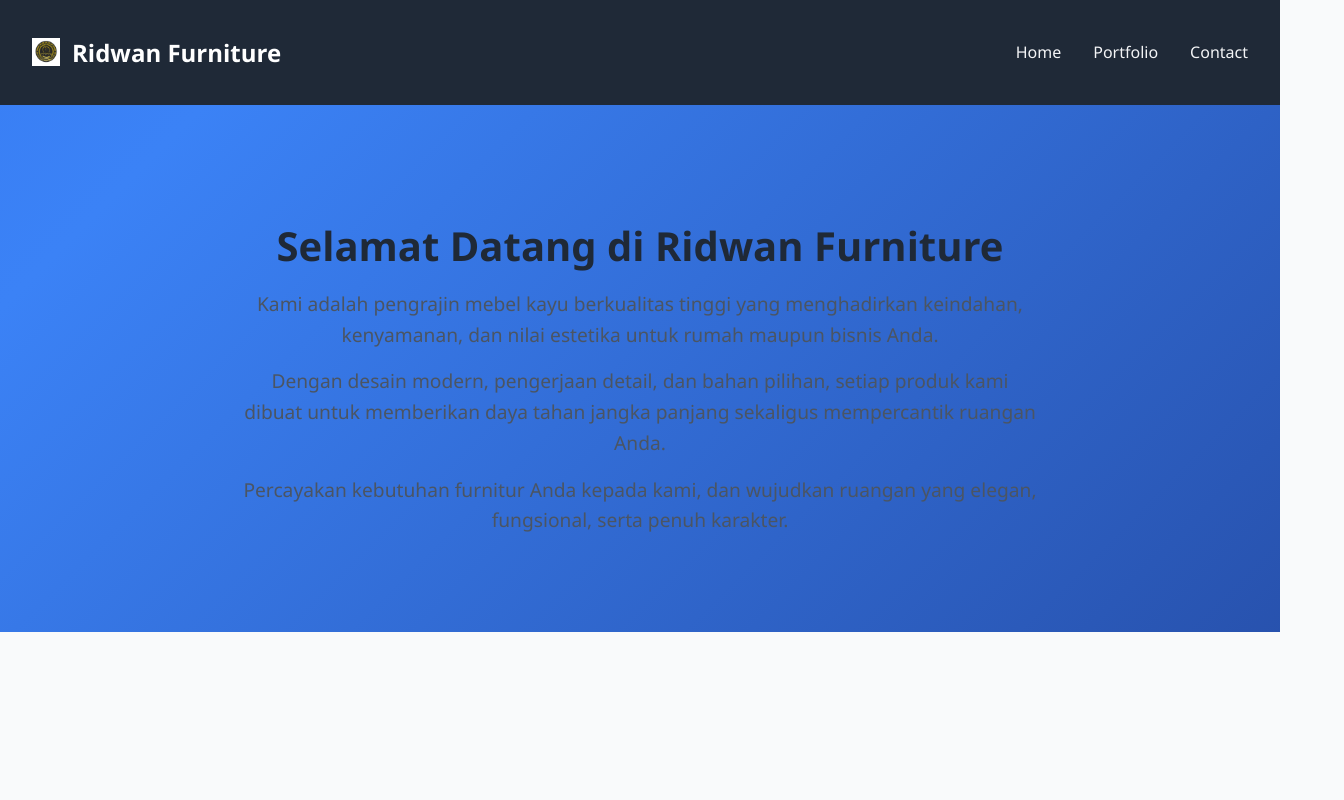
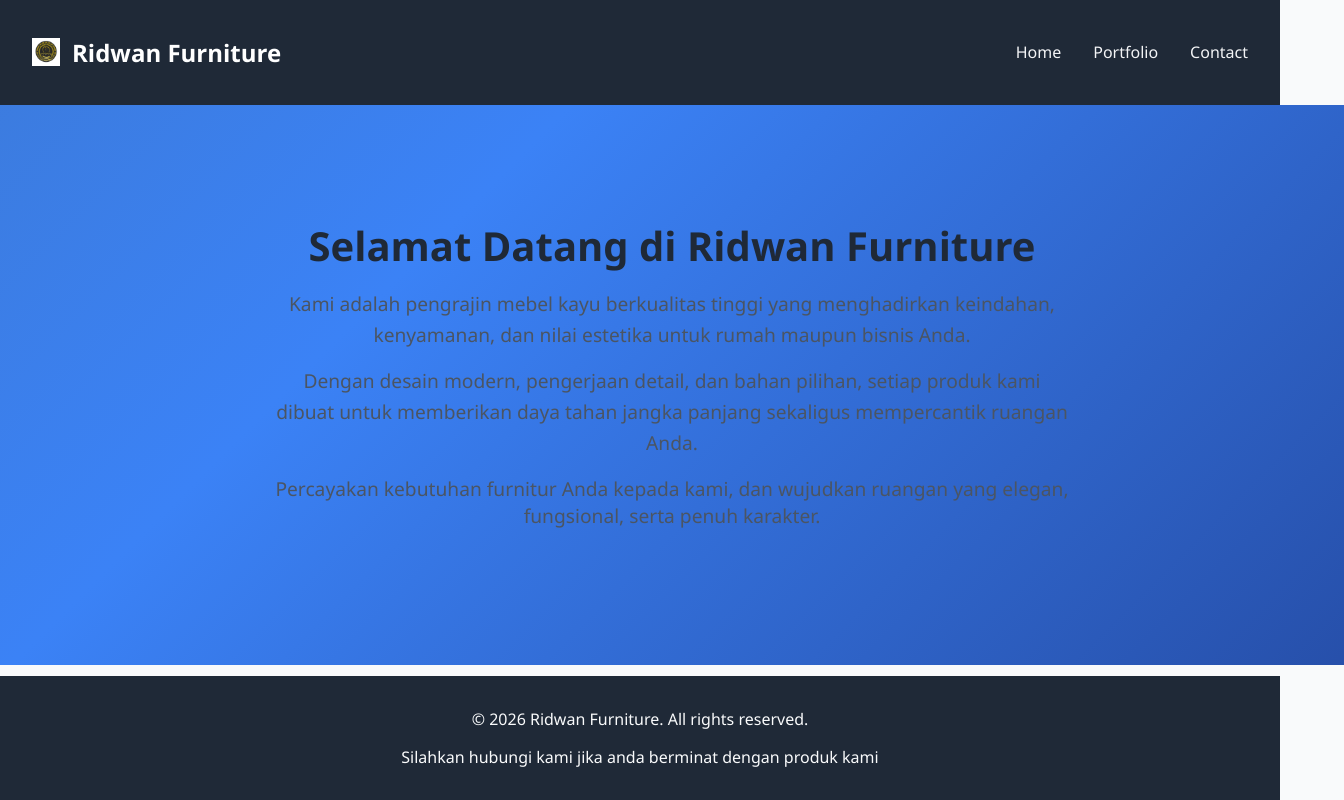
Before and after one commit to ilhamsurya0602-ctrl/ASUS, a React (Vite) app: page / in a window 1280 px wide. Shown: the whole page, 1344 px wide, since content can reach past the window. Built offline with nearby package versions, Linux system fonts and the light colour scheme.

Commit message:
update section

```diff
--- a/src/App.jsx
+++ b/src/App.jsx
@@ -3,7 +3,7 @@ import Navbar from "./components/Navbar";
 import Home from "./pages/Home";
 import Portfolio from "./pages/Portfolio";
 import Contact from "./pages/Contact";
-
+import Footer from "./components/Footer";
 function App() {
   return (
     <BrowserRouter>
@@ -13,6 +13,7 @@ function App() {
         <Route path="/portfolio" element={<Portfolio />} />
         <Route path="/contact" element={<Contact />} />
       </Routes>
+      <Footer/>
     </BrowserRouter>
   );
 }
--- a/src/pages/Footer.jsx
+++ b/src/components/Footer.jsx
@@ -2,7 +2,7 @@ export default function Footer() {
   return (
     <footer className="bg-gray-800 text-white py-4 text-center">
       <p>© 2026 Ridwan Furniture. All rights reserved.</p>
-      <p>WhatsApp: +62 812-xxxx-xxxx | Email: ridwanfurniture@gmail.com</p>
+      <p>Silahkan hubungi kami jika anda berminat dengan produk kami</p>
     </footer>
   );
 }
--- a/src/home.css
+++ b/src/home.css
@@ -1,11 +1,15 @@
 .hero {
   text-align: center;
   padding: 5rem 2rem;
-  background: linear-gradient(-45deg, #1e3a8a, #3b82f6, #2563eb, #1d4ed8);
-  background-size: 400% 400%;
+  background: linear-gradient(-45deg, #1e3a8a, #3b82f6, #3e6daa, #0f9e9e);
+  background-size: 300% 300%;
   animation: gradientBG 12s ease infinite;
-  color: #f9fafb; /* teks putih abu agar kontras */
+  color: #0a61b8;
+  width: 100%;
+  min-height: 50vh;   /* tinggi penuh layar */
+  margin: 0;
 }
+
 
 @keyframes gradientBG {
   0% { background-position: 0% 50%; }
@@ -22,14 +26,14 @@
   font-size: 3rem;
   font-weight: bold;
   margin-bottom: 1rem;
-  color: #ffffff; /* putih agar jelas */
+  color: #08fd45; /* putih agar jelas */
 }
 
 .hero-subtitle {
   font-size: 1.2rem;
   line-height: 1.6;
   margin-bottom: 1rem;
-  color: #e5e7eb; /* abu terang agar kontras */
+  color: #fefffe; /* abu terang agar kontras */
 }
 
 .hero-button {
@@ -133,3 +137,11 @@
 .btn-email:hover {
   background-color: #1d4ed8;
 }
+.contact-section {
+  background-color: #2563eb; /* biru */
+  padding: 3rem 1rem;
+  min-height: 50vh; /* biar full layar */
+  display: flex;
+  align-items: center;
+  justify-content: center;
+}
--- a/src/index.css
+++ b/src/index.css
@@ -84,21 +84,21 @@ section p {
   margin-bottom: 0.5rem;
 }
 
-/* Footer */
-footer {
-  background: #1f2937;
-  color: #f3f4f6;
-  padding: 1.5rem;
-  text-align: center;
-  margin-top: 2rem;
+html, body {
+  height: 100%;
+  margin: 0;
 }
 
-footer a {
-  color: #f3f4f6;
-  margin: 0 0.5rem;
-  text-decoration: none;
+#root {
+  display: flex;
+  flex-direction: column;
+  min-height: 100vh;
 }
 
-footer a:hover {
-  color: #10b981;
+footer {
+  margin-top: auto; /* dorong footer ke bawah */
+  background-color: #1f2937;
+  color: #f9fafb;
+  text-align: center;
+  padding: 1rem;
 }
--- a/src/pages/Home.jsx
+++ b/src/pages/Home.jsx
@@ -12,7 +12,8 @@ export default function Home() {
           kami dibuat untuk memberikan daya tahan jangka panjang sekaligus mempercantik
           ruangan Anda.
         </p>
-        <p className="hero-subtitle">
+        <p className="hernpm run dev
+        o-subtitle">
           Percayakan kebutuhan furnitur Anda kepada kami, dan wujudkan ruangan
           yang elegan, fungsional, serta penuh karakter.
         </p>
```
